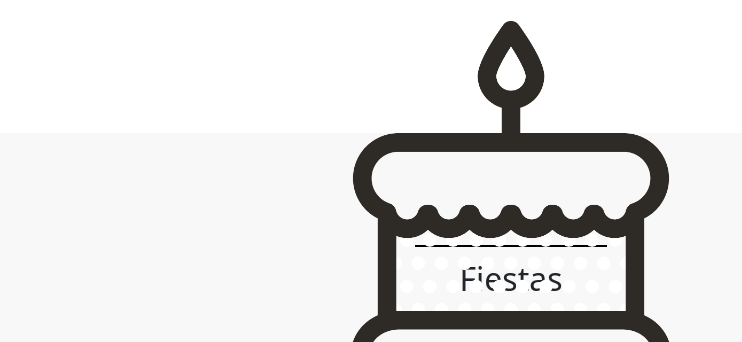
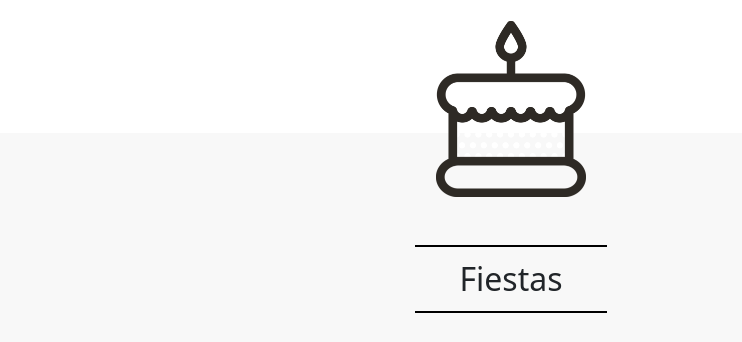
Before and after one commit to AVX00/202201-W2CHWE-Gillem-Alberto, a website: page index.html in a window 1280 px wide. Shown: the part 400-742 px from the top of the page, without its empty margins (129-871 px from the left). Drawn offline with nearby package versions, Linux system fonts and the light colour scheme.

Commit message:
fixed icon growing while resizing viewer

```diff
--- a/sass/styles.scss
+++ b/sass/styles.scss
@@ -231,7 +231,7 @@ a {
   position: relative;
   margin-top: 5rem;
   & .section-icon {
-    width: 25%;
+    width: 150px;
     position: absolute;
     top: -7rem;
   }
```
Also changed, not shown: sass/styles.css.
